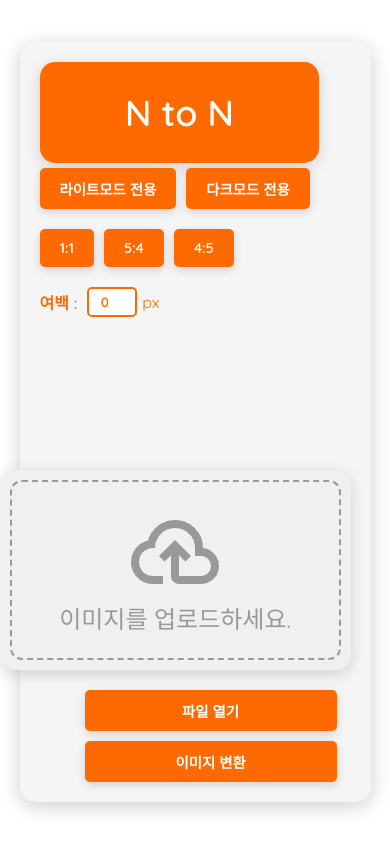
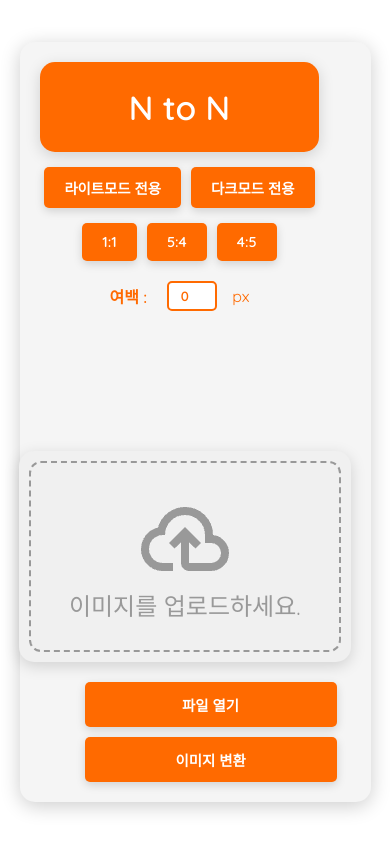
Before and after one commit to Four-Star/For_instagram, a Flask app: page / in a window 390 px wide. Run offline with Flask 3, Linux system fonts and the light colour scheme.

Commit message:
modification

```diff
--- a/static/style.css
+++ b/static/style.css
@@ -273,43 +273,57 @@ body {
 @media (max-width: 768px) {
     .main-content {
         flex-direction: column;
-        gap: 15px; /* 간격 조정 */
         align-items: center;
+        gap: 15px; /* 위아래 간격 통일 */
     }
 
     .left-section, .right-section {
-        width: 90%; /* 양쪽 여백 확보 */
+        width: 90%;
     }
 
     /* 제목 박스 크기 조절 */
     .title-box {
-        height: 12vh; /* 뷰포트 높이의 12% */
-        max-height: 180px; /* 최대 높이 제한 */
-        min-height: 100px; /* 너무 작아지지 않도록 설정 */
-        padding: 15px; /* 패딩 줄이기 */
-        font-size: 1.5em; /* 폰트 크기 조정 */
-        margin-bottom: 5px; /* 간격 줄이기 */
+        height: 10vh; /* 뷰포트 높이 기준 */
+        max-height: 160px;
+        min-height: 90px;
+        padding: 15px;
+        font-size: 1.4em;
+        margin-bottom: 15px; /* 아래 간격 통일 */
+    }
+
+    /* 버튼 및 입력 필드 간격 통일 */
+    .mode-container,
+    .ratio-container,
+    .margin-input-container {
+        display: flex;
+        justify-content: center;
+        gap: 10px;
+        margin-bottom: 15px; /* 간격 통일 */
+        width: 100%;
     }
 
     /* 업로드 영역 크기 조절 */
     .upload-area {
-        width: 90vw; /* 화면 너비의 90% */
-        max-width: 400px; /* 최대 크기 제한 */
-        height: 200px; /* 고정된 높이 */
+        width: 85vw; /* 화면 너비의 85% */
+        max-width: 400px;
+        height: 25vh; /* 뷰포트 높이의 25% */
         max-height: 220px;
+        margin-top: 10px;
     }
 
-    /* 버튼 정렬 개선 */
+    /* 버튼 컨테이너 정렬 */
     .button-container {
+        display: flex;
         flex-direction: column;
+        align-items: center;
+        gap: 10px; /* 버튼 간격 조정 */
         width: 100%;
-        gap: 10px;
     }
 
     /* 버튼 크기 조정 */
     .action-button {
         width: 90%;
         font-size: 0.9rem;
-        padding: 10px;
+        padding: 12px;
     }
 }
```
